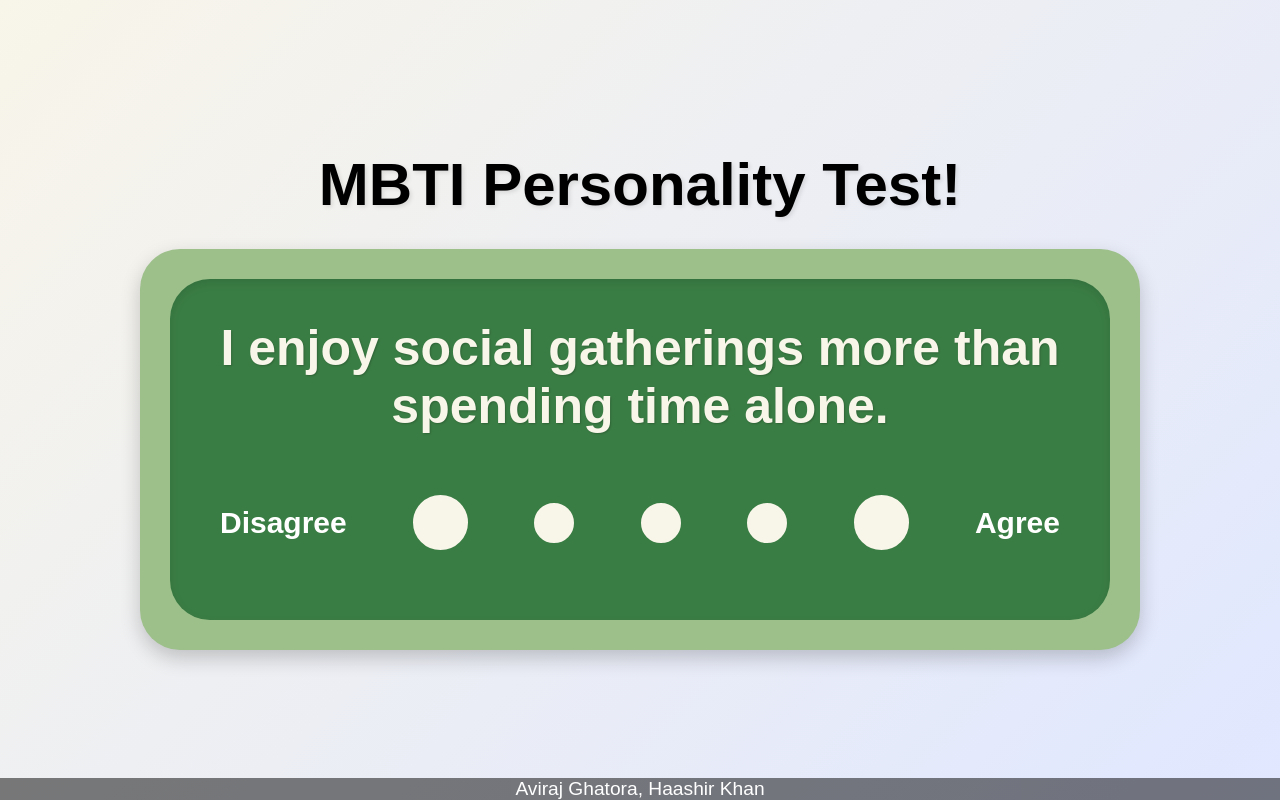
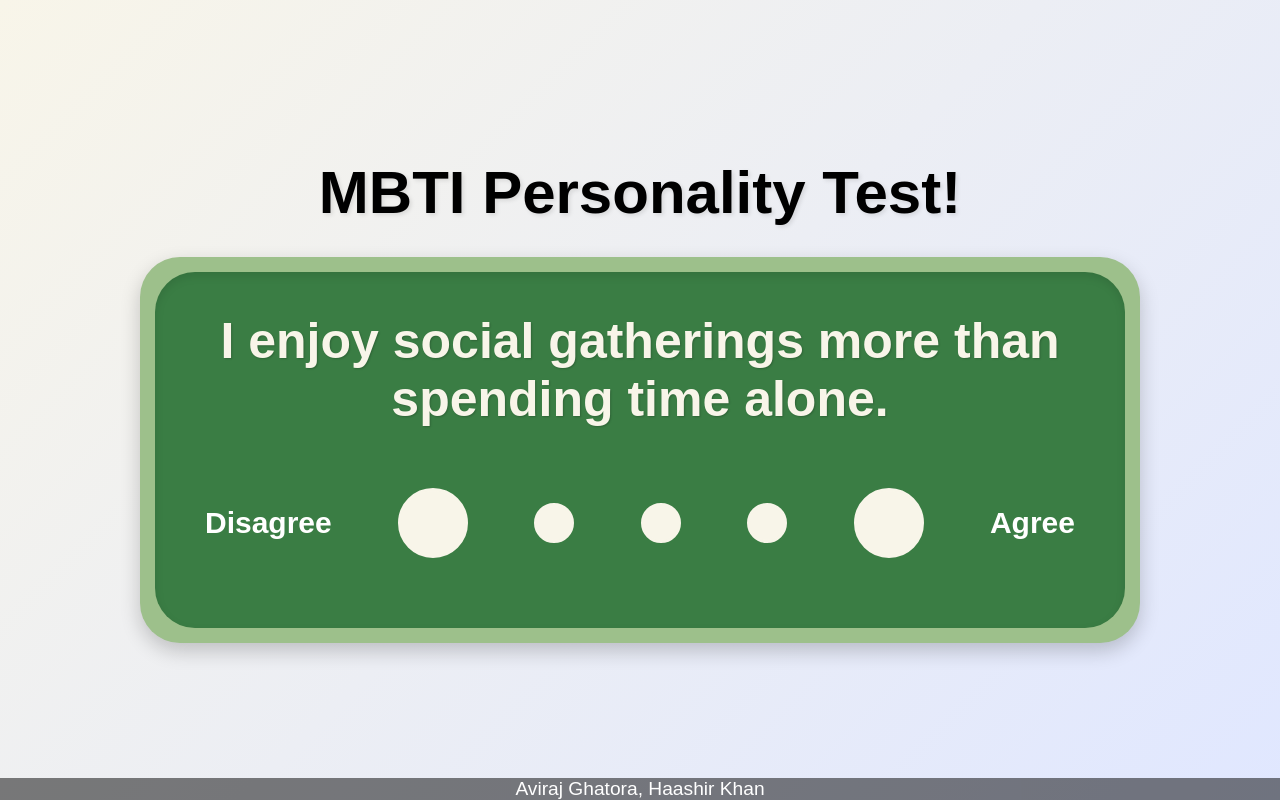
Before and after one commit to AviGhat/deerhacks2025, a Next.js app in the folder location-history/: page /personalitytest in a window 1280 px wide. Built offline with nearby package versions, Linux system fonts and the light colour scheme; a web font is replaced by a local one.

Commit message:
small css touchups

```diff
--- a/location-history/app/explore/[mbti]/page.js
+++ b/location-history/app/explore/[mbti]/page.js
@@ -35,7 +35,7 @@ export default async function Home( {params} ) {
   const completion = await openai.beta.chat.completions.parse({
     model: "gpt-4o-2024-08-06",
     messages: [
-      { role: "system", content: "You are a helpful tour guide. Give the user up to 10 locations that they would enjoy, along with a description of the location given their personality type. Choose locations that are not as known." },
+      { role: "system", content: "You are a helpful tour guide. Give the user 5 locations that they would enjoy, along with a 4 sentence description of the location, and how the location would fit their personality type. Choose locations that are not as known." },
       { role: "user", content: " I have the personality type of " + mbti + ". Can you give me some locations that I would enjoy?" },
     ],
     response_format: zodResponseFormat(locationslist, "location_list"),
--- a/location-history/app/google.css
+++ b/location-history/app/google.css
@@ -33,6 +33,7 @@
 }
 
 .map-container {
+  margin-left: 15px;
   width: 75%;
   height: 85vh; /* Make it fill most of the screen */
   border-radius: 12px; /* Rounded corners */
--- a/location-history/app/page.js
+++ b/location-history/app/page.js
@@ -3,13 +3,12 @@ import Link from "next/link";
 export default function MainPage() {
   return (
     <div className="MainPage">
-      {/* 🎥 Background Video /}
       <video autoPlay loop muted playsInline className="background-video">
         <source src="/stockedit.mp4" type="video/mp4" />
         Your browser does not support the video tag.
       </video>
 
-      {/ Content on top of the video */}
+      {/* Content on top of the video */}
       <div className="content">
         <div className="title1">
         <h1>PERSONALITY PLACES</h1>
--- a/location-history/app/personalitytest/MBTITest.css
+++ b/location-history/app/personalitytest/MBTITest.css
@@ -12,7 +12,7 @@
 
 .quiz-box {
   background: #9DC08B;
-  padding: 30px;
+  padding: 15px;
   border-radius: 40px;
   box-shadow: 0px 8px 20px rgba(0, 0, 0, 0.2);
   max-width: 1000px;
@@ -80,8 +80,8 @@
 }
 
 .scale-button-large {
-  width: 55px;
-  height: 55px;
+  width: 70px;
+  height: 70px;
   border-radius: 50%;
   padding: 10px;
   background-color: #F8F5E9;
```
Also changed, not shown: 1 other file (tests, documents, lock files or other folders).
